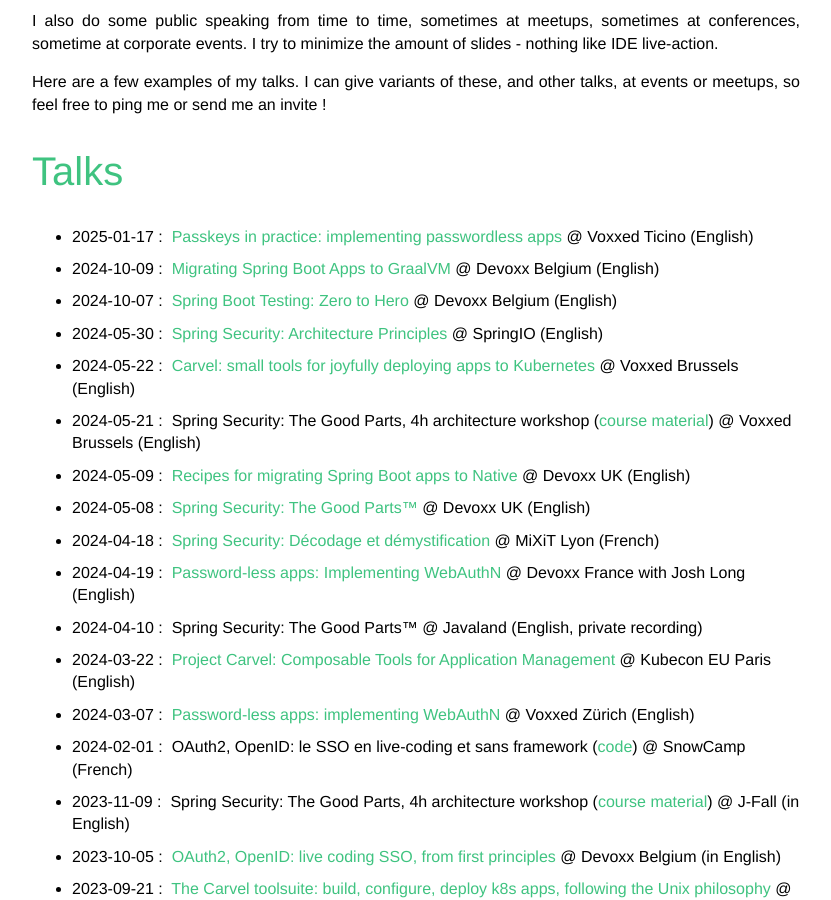
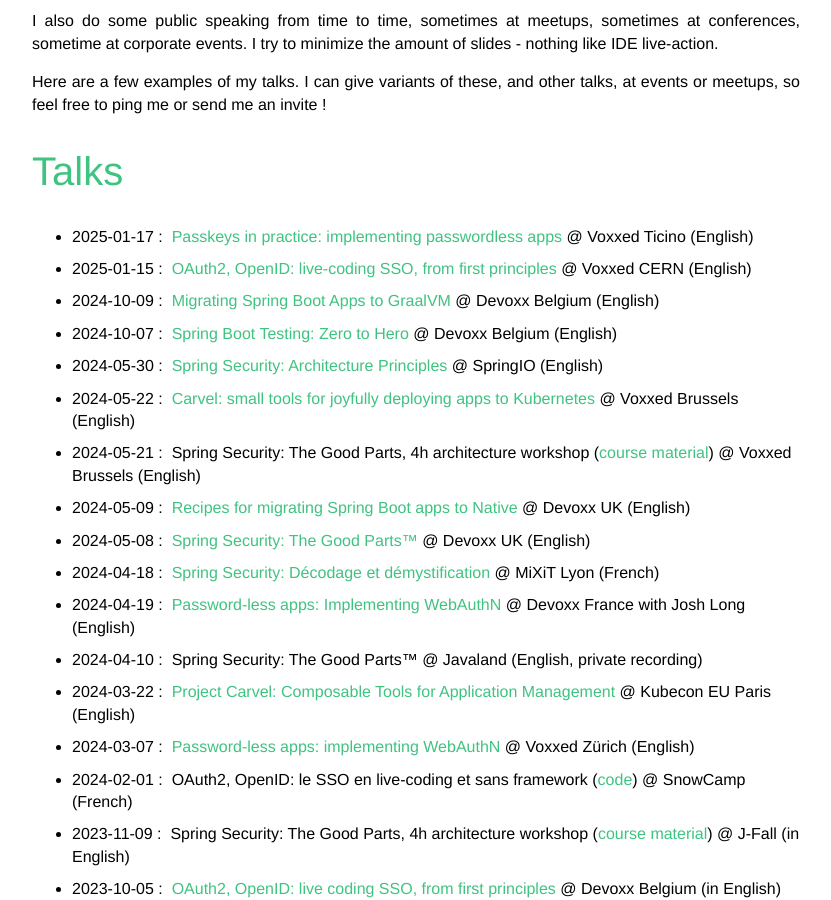
Before and after one commit to Kehrlann/kehrlann.github.io, a Jekyll site: the page built from talks.md, in a window 1280 px wide and 900 px high, scrolled down 596 px. Shown: the whole window, without its empty margins (224-1055 px from the left). Built offline with Jekyll 4.4.1, drawn with Linux system fonts in a browser that asks for light colours.

Commit message:
talks: add Voxxed Days CERN

```diff
--- a/talks.md
+++ b/talks.md
@@ -26,6 +26,11 @@
         <span>2025-01-17 :&nbsp;</span>
         <a href="https://www.youtube.com/watch?v=P4riNfBSvDs" target="_blank" rel="noopener">Passkeys in practice: implementing passwordless apps</a>
         <span>@ Voxxed Ticino (English)</span>
+    </li>
+    <li>
+        <span>2025-01-15 :&nbsp;</span>
+        <a href="https://www.youtube.com/watch?v=LJfUGH-88fM" target="_blank" rel="noopener">OAuth2, OpenID: live-coding SSO, from first principles</a>
+        <span>@ Voxxed CERN (English)</span>
     </li>
     <li>
         <span>2024-10-09 :&nbsp;</span>
```
